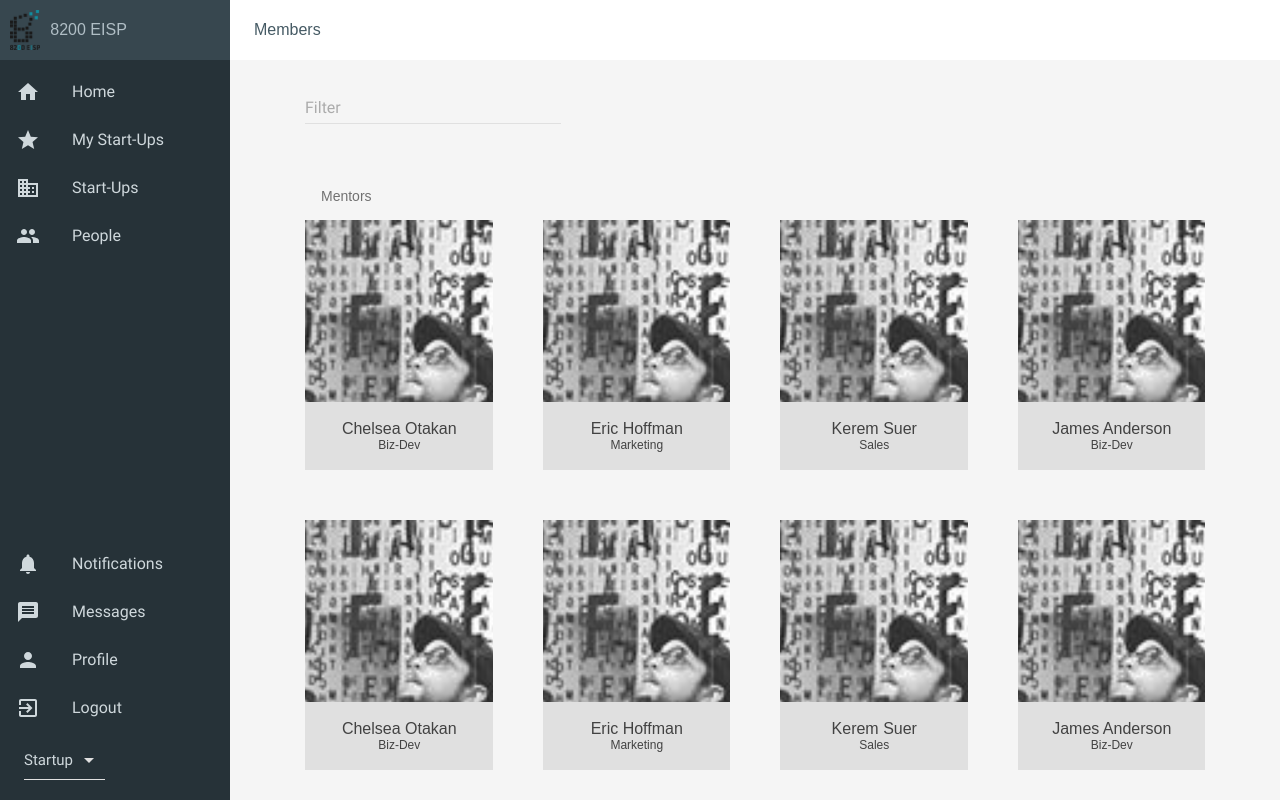
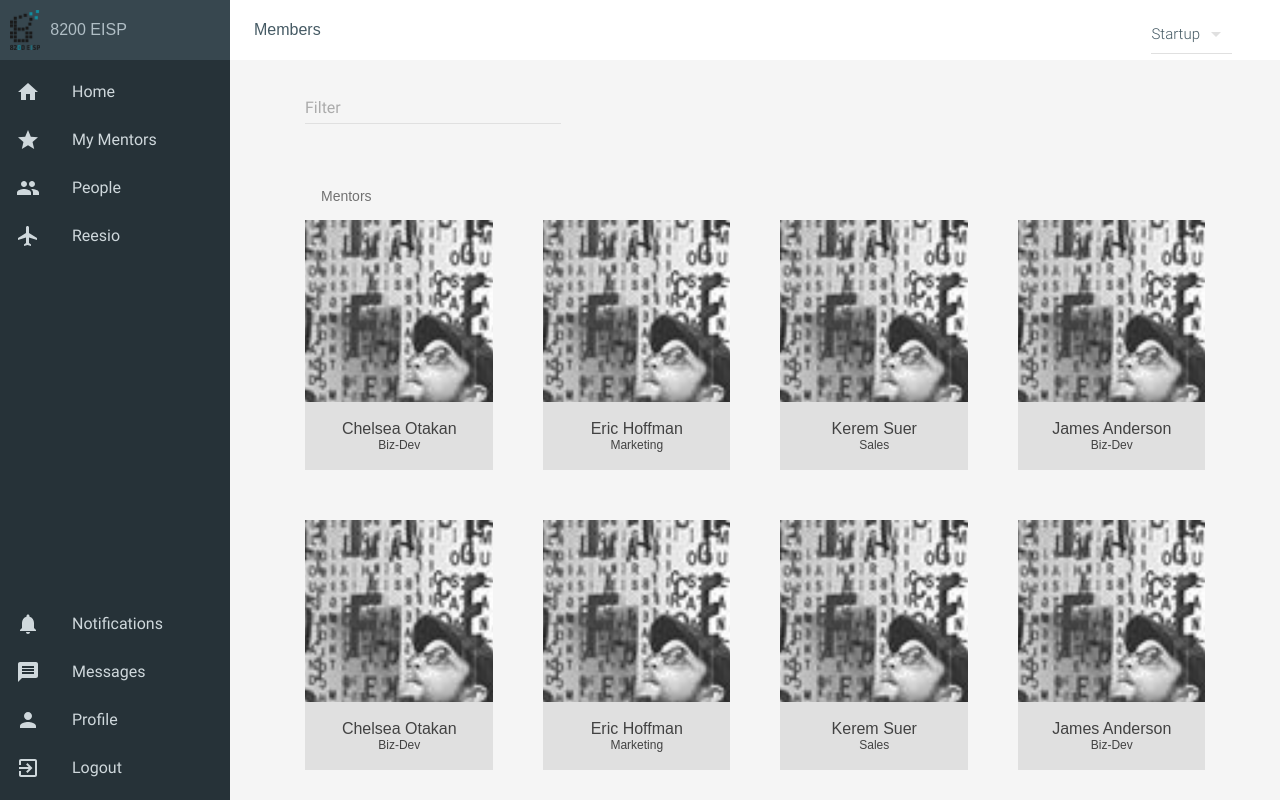
Before and after one commit to guyb7/mentoring-done-right, a React app in the folder client/: page /members in a window 1280 px wide. Built offline with nearby package versions, Linux system fonts and the light colour scheme; what react-tap-event-plugin would draw is missing.

Commit message:
sidenav buttons per user-type

```diff
--- a/client/src/components/SideNav.js
+++ b/client/src/components/SideNav.js
@@ -1,16 +1,15 @@
 import React, { Component } from 'react'
 import { connect } from 'react-redux'
 import { withRouter } from 'react-router-dom'
-import * as actionCreators from '../store/action-creators'
 
 import Menu from 'material-ui/Menu'
 import MenuItem from 'material-ui/MenuItem'
-import DropDownMenu from 'material-ui/DropDownMenu'
 import Divider from 'material-ui/Divider'
 import { blueGrey100, blueGrey800, blueGrey900 } from 'material-ui/styles/colors'
 
 import HomeIcon from 'material-ui/svg-icons/action/home'
 import MyStartupsIcon from 'material-ui/svg-icons/toggle/star'
+import MyTeamIcon from 'material-ui/svg-icons/maps/local-airport'
 import StartupsIcon from 'material-ui/svg-icons/communication/business'
 import MembersIcon from 'material-ui/svg-icons/social/people'
 import NotificationsIcon from 'material-ui/svg-icons/social/notifications'
@@ -19,7 +18,6 @@ import UserIcon from 'material-ui/svg-icons/social/person'
 import LogoutIcon from 'material-ui/svg-icons/action/exit-to-app'
 import LeftIcon from 'material-ui/svg-icons/navigation/arrow-back'
 import NewSessionIcon from 'material-ui/svg-icons/content/add'
-import SessionsIcon from 'material-ui/svg-icons/content/inbox'
 import FilesIcon from 'material-ui/svg-icons/file/attachment'
 
 const style = {
@@ -69,10 +67,6 @@ class SideNav extends Component {
     this.props.history.push(page)
   }
 
-  changeUserType(value) {
-    this.props.dispatch(actionCreators.setUserType(value))
-  }
-
   render() {
     let menuItems = null
     if (this.state.path.match(/^\/start-ups\/([^/]+)$/i)) {
@@ -111,18 +105,48 @@ class SideNav extends Component {
             primaryText="Home"
             leftIcon={<HomeIcon color={style.iconColor} />}
             onTouchTap={() => this.changePage('/')} />
+          {
+            this.props.user.user_type === 'mentor' &&
             <MenuItem
               primaryText="My Start-Ups"
               leftIcon={<MyStartupsIcon color={style.iconColor} />}
-            onTouchTap={() => this.changePage('/my-start-ups')} />
+              onTouchTap={() => this.changePage('/start-ups')} />
+          }
+          {
+            this.props.user.user_type !== 'startup' &&
             <MenuItem
               primaryText="Start-Ups"
               leftIcon={<StartupsIcon color={style.iconColor} />}
               onTouchTap={() => this.changePage('/start-ups')} />
+          }
+          {
+            this.props.user.user_type === 'startup' &&
+            <MenuItem
+              primaryText="My Mentors"
+              leftIcon={<MyStartupsIcon color={style.iconColor} />}
+              onTouchTap={() => this.changePage('/members')} />
+          }
+          {
+            this.props.user.user_type === 'accelerator' &&
+            <MenuItem
+              primaryText="Mentors"
+              leftIcon={<MyStartupsIcon color={style.iconColor} />}
+              onTouchTap={() => this.changePage('/members')} />
+          }
+          {
+            this.props.user.user_type !== 'accelerator' &&
             <MenuItem
               primaryText="People"
               leftIcon={<MembersIcon color={style.iconColor} />}
               onTouchTap={() => this.changePage('/members')} />
+          }
+          {
+            this.props.user.user_type === 'startup' &&
+            <MenuItem
+              primaryText="Reesio"
+              leftIcon={<MyTeamIcon color={style.iconColor} />}
+              onTouchTap={() => this.changePage('/start-ups/reesio')} />
+          }
         </Menu>)
     }
     return (
@@ -145,11 +169,6 @@ class SideNav extends Component {
             primaryText="Logout"
             leftIcon={<LogoutIcon color={style.iconColor} />}
             onTouchTap={() => {}} />
-          <DropDownMenu value={this.props.user.user_type} onChange={(e,i,v) => this.changeUserType(v)} labelStyle={{ color: style.iconColor }}>
-            <MenuItem value={'startup'} primaryText="Startup" />
-            <MenuItem value={'mentor'} primaryText="Mentor" />
-            <MenuItem value={'accelerator'} primaryText="Accelerator" />
-          </DropDownMenu>
         </Menu>
       </div>
     )
--- a/client/src/components/TitleBar.js
+++ b/client/src/components/TitleBar.js
@@ -1,13 +1,17 @@
 import React, { Component } from 'react'
 import { connect } from 'react-redux'
 import { withRouter } from 'react-router-dom'
+import * as actionCreators from '../store/action-creators'
 
+import MenuItem from 'material-ui/MenuItem'
+import DropDownMenu from 'material-ui/DropDownMenu'
 import { blueGrey700 } from 'material-ui/styles/colors'
 
 const style = {
   container: {
     display: 'flex',
     flexDirection: 'row',
+    justifyContent: 'space-between',
     alignItems: 'center',
     color: blueGrey700,
     backgroundColor: '#fff',
@@ -17,10 +21,21 @@ const style = {
 }
 
 class TitleBar extends Component {
+  changeUserType(value) {
+    this.props.dispatch(actionCreators.setUserType(value))
+  }
+
   render() {
     return (
       <div style={{ ...this.props.style, ...style.container }}>
-        {this.props.title || 'Overview'}
+        <div>
+          {this.props.title || 'Overview'}
+        </div>
+        <DropDownMenu value={this.props.user.user_type} onChange={(e,i,v) => this.changeUserType(v)} labelStyle={{ color: blueGrey700 }}>
+          <MenuItem value={'startup'} primaryText="Startup" />
+          <MenuItem value={'mentor'} primaryText="Mentor" />
+          <MenuItem value={'accelerator'} primaryText="Accelerator" />
+        </DropDownMenu>
       </div>
     )
   }
@@ -28,7 +43,8 @@ class TitleBar extends Component {
 
 const mapStateToProps = (state) => {
   return {
-    title: state.title.title
+    title: state.title.title,
+    user: state.user
   }
 }
 
--- a/client/src/views/NewSession.js
+++ b/client/src/views/NewSession.js
@@ -10,7 +10,7 @@ import SelectField from 'material-ui/SelectField'
 import MenuItem from 'material-ui/MenuItem'
 import DatePicker from 'material-ui/DatePicker'
 import RaisedButton from 'material-ui/RaisedButton'
-import { blueGrey50, blueGrey300, grey800, green300, red300 } from 'material-ui/styles/colors'
+import { blueGrey50, grey800, green300, red300 } from 'material-ui/styles/colors'
 
 import SendIcon from 'material-ui/svg-icons/content/send'
 import user1img from '../img/user-1.jpg'
--- a/client/src/views/StartUp.js
+++ b/client/src/views/StartUp.js
@@ -6,7 +6,7 @@ import * as actionCreators from '../store/action-creators'
 import Avatar from 'material-ui/Avatar'
 import { List, ListItem } from 'material-ui/List'
 import Chip from 'material-ui/Chip'
-import { grey800, blueGrey300, green300, red300 } from 'material-ui/styles/colors'
+import { grey800 } from 'material-ui/styles/colors'
 
 import user1img from '../img/user-1.jpg'
 import user2img from '../img/user-2.jpg'
```
Lines whose indentation alone changed are shown as unchanged.
